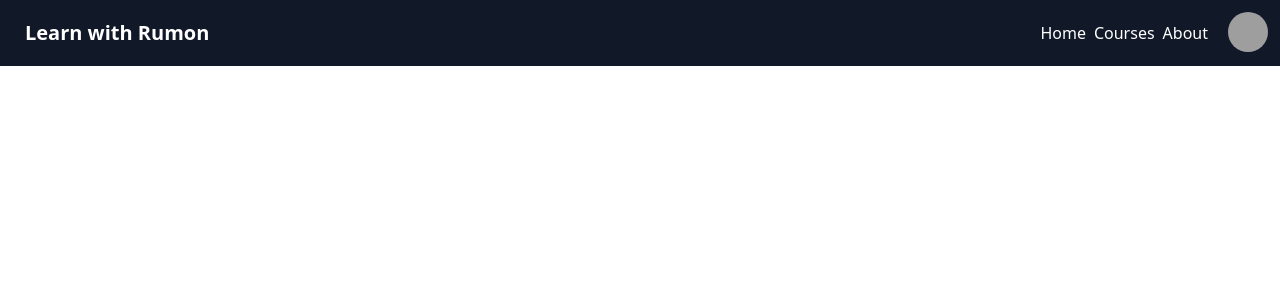
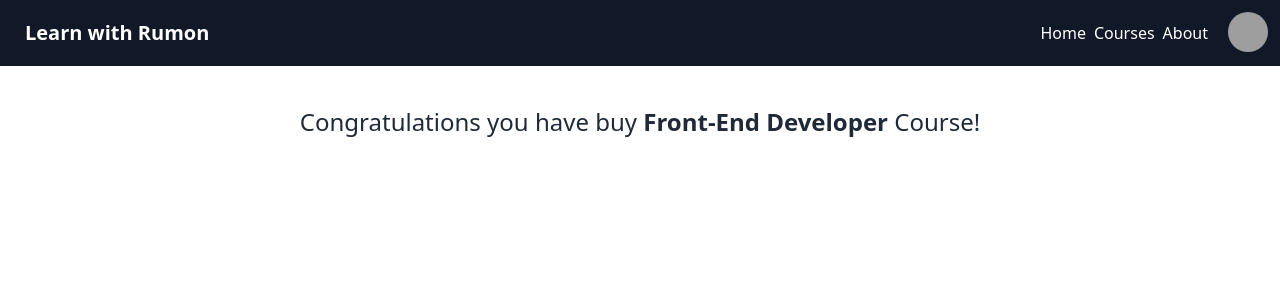
Before and after one commit to rumon5h/learn-with-rumon, a React (Create React App) app: page /course/1 in a window 1280 px wide. Shown: the top 300 px of the page. Built offline with nearby package versions, Linux system fonts and the light colour scheme; no server answers; sample sign-in values are in the browser's storage; grey boxes are pictures that could not be loaded.

Commit message:
Fixed some issue

```diff
--- a/src/components/BuyCourse/BuyCourse.js
+++ b/src/components/BuyCourse/BuyCourse.js
@@ -6,7 +6,7 @@ const BuyCourse = () => {
   const courses = useCourse();
 
   const { id } = useParams();
-  const course = courses?.find((course) => course.id === id);
+  const course = courses?.find((course) => course.id === parseInt(id));
 
 
   return (
--- a/src/components/SignUp/SignUp.js
+++ b/src/components/SignUp/SignUp.js
@@ -35,14 +35,18 @@ const SignUp = () => {
   };
 
   useEffect(() => {
+    if (loading || updating) {
+      return <Loading />;
+    }
+  },[loading, updating])
+
+  useEffect(() => {
     if (user) {
       navigate(from, { replace: true });
     }
   }, [user, from, navigate]);
 
-  if (loading || updating) {
-    return <Loading />;
-  }
+
 
   return (
     <div className="flex justify-center items-center my-5 ">
```
Also changed, not shown: firebase.json.
